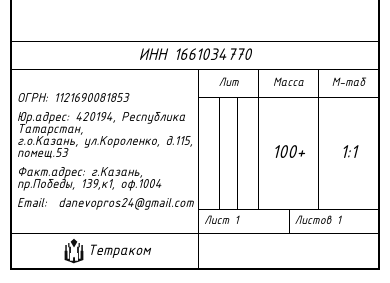
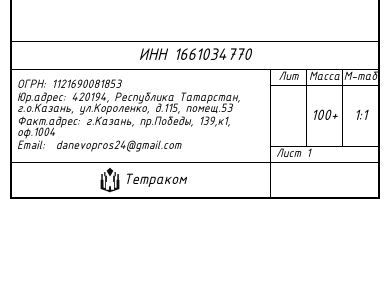
Before and after one commit to bogdaryan/tetrakom, a React (Vite) app: page / in a window 390 px wide. Shown: the part 452-735 px from the top of the page. Built offline with nearby package versions, Linux system fonts and the light colour scheme; the HTML template or start-up script is replaced by a standard one.

Commit message:
фикс таблицы

```diff
--- a/src/app.module.css
+++ b/src/app.module.css
@@ -70,7 +70,11 @@
   }
 }
 
-@media screen and (max-width: 767px) {
+@media screen and (max-width: 768px) {
+  .outside {
+    display: none;
+  }
+
   .a4 {
     margin-top: 0;
     margin-bottom: 0;
@@ -105,15 +109,3 @@
     line-height: 26px;
   }
 }
-
-@media screen and (max-width: 570px) {
-  .outside {
-    grid-template-columns: 290px 1fr;
-  }
-}
-
-@media screen and (max-width: 450px) {
-  .outside {
-    display: none;
-  }
-}
--- a/src/components/table/right/bottom-right/bottom-right.module.css
+++ b/src/components/table/right/bottom-right/bottom-right.module.css
@@ -25,9 +25,7 @@
   .container {
     grid-template-columns: 1fr 310px;
   }
-}
 
-@media screen and (max-width: 768px) {
   .container {
     height: fit-content;
   }
@@ -47,15 +45,9 @@
   }
 }
 
-@media screen and (max-width: 570px) {
+@media screen and (max-width: 768px) {
   .container {
-    grid-template-columns: 290px 1fr;
-  }
-}
-
-@media screen and (max-width: 470px) {
-  .container {
-    grid-template-columns: 187px 1fr;
+    grid-template-columns: 1fr 107px;
   }
 
   .containerLogo {
--- a/src/components/table/right/mid/info/info.module.css
+++ b/src/components/table/right/mid/info/info.module.css
@@ -29,6 +29,17 @@
 }
 
 @media screen and (max-width: 1200px) {
+  .info {
+    padding-top: 0;
+    padding-bottom: 0;
+    padding-left: 5px;
+    display: flex;
+    align-items: center;
+  }
+
+  .list {
+    gap: 2px;
+  }
 }
 
 @media screen and (max-width: 768px) {
@@ -39,14 +50,12 @@
     padding-left: 5px;
     padding-bottom: 0;
   }
-}
 
-@media screen and (max-width: 450px) {
   .titleBold {
-    font-size: 14px;
+    font-size: 13px;
   }
 
   .title {
-    font-size: 14px;
+    font-size: 13px;
   }
 }
--- a/src/components/table/right/mid/mid-right/mid-right.module.css
+++ b/src/components/table/right/mid/mid-right/mid-right.module.css
@@ -64,48 +64,60 @@
   content: 'Масштаб';
 }
 
-@media screen and (max-width: 768px) {
+@media screen and (max-width: 1200px) {
+  .header {
+    grid-template-rows: 1fr;
+  }
+
   .bottomText {
     font-size: 16px;
   }
 
   .title {
     font-size: 16px;
+    padding: 0;
   }
 
   .number {
     font-size: 20px;
   }
-}
 
-@media screen and (max-width: 615px) {
-  .pseudoSpan::after {
-    content: 'М-таб';
+  .columns {
+    height: calc(20px * 3);
+  }
+
+  .bottomText {
+    padding-top: 0px;
+    padding-bottom: 0px;
   }
 }
 
-@media screen and (max-width: 570px) {
-  .header {
-    grid-template-rows: 120px 1fr;
+@media screen and (max-width: 768px) {
+  .column {
+    display: none;
   }
-}
 
-@media screen and (max-width: 470px) {
-  .header {
-    grid-template-rows: 1fr;
-  }
-}
-
-@media screen and (max-width: 450px) {
-  .header {
-    grid-template-rows: 140px 1fr;
+  .bottomText:nth-child(2) {
+    display: none;
   }
 
   .title {
     font-size: 13px;
+    padding-top: 2px;
+    padding-bottom: 2px;
+  }
+
+  .number {
+    font-size: 16px;
+  }
+
+  .pseudoSpan::after {
+    content: 'М-таб';
   }
 
   .bottomText {
     font-size: 13px;
+    padding-top: 2px;
+    padding-bottom: 2px;
   }
 }
--- a/src/components/table/right/mid/mid-right/mid-right.tsx
+++ b/src/components/table/right/mid/mid-right/mid-right.tsx
@@ -18,7 +18,7 @@ export default function MidRight() {
         </li>
         <li className={styles.item}>
           <span className={`${styles.title} ${styles.pseudoSpan}`}></span>
-          <span className={styles.number}>1:1</span>
+          <span className={`${styles.number} ${styles.oneToOne}`}>1:1</span>
         </li>
       </ul>
       <div className={styles.bottom}>
--- a/src/components/table/right/right.module.css
+++ b/src/components/table/right/right.module.css
@@ -24,20 +24,19 @@
   }
 
   .inn {
-    font-size: 33px;
-    padding: 6px 0 12px 0;
+    font-size: 32px;
+    padding: 15px 0 15px 0;
   }
 }
 
-@media screen and (max-width: 570px) {
+@media screen and (max-width: 768px) {
+  .inn {
+    font-size: 20px;
+    padding: 10px 0 10px 0;
+  }
+
   .mid {
-    grid-template-columns: 290px 1fr;
-  }
-}
-
-@media screen and (max-width: 470px) {
-  .mid {
-    grid-template-columns: 187px 1fr;
+    grid-template-columns: 1fr 107px;
   }
 }
 
```
